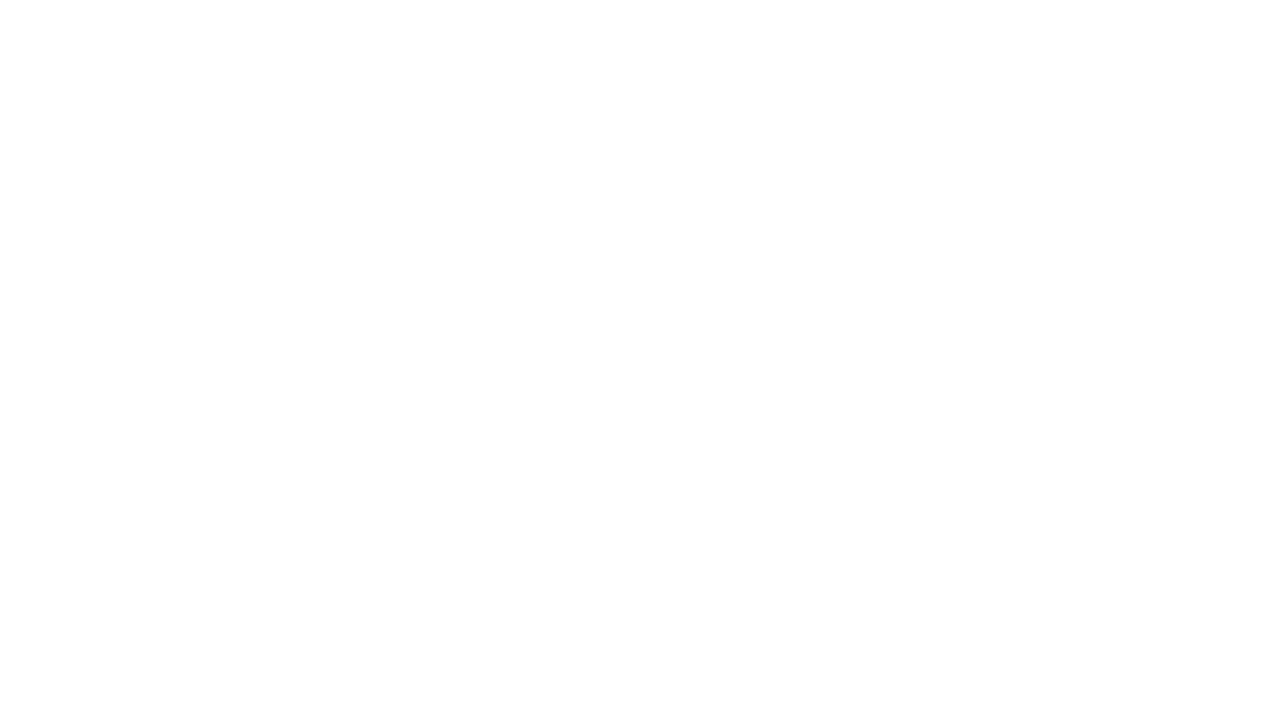
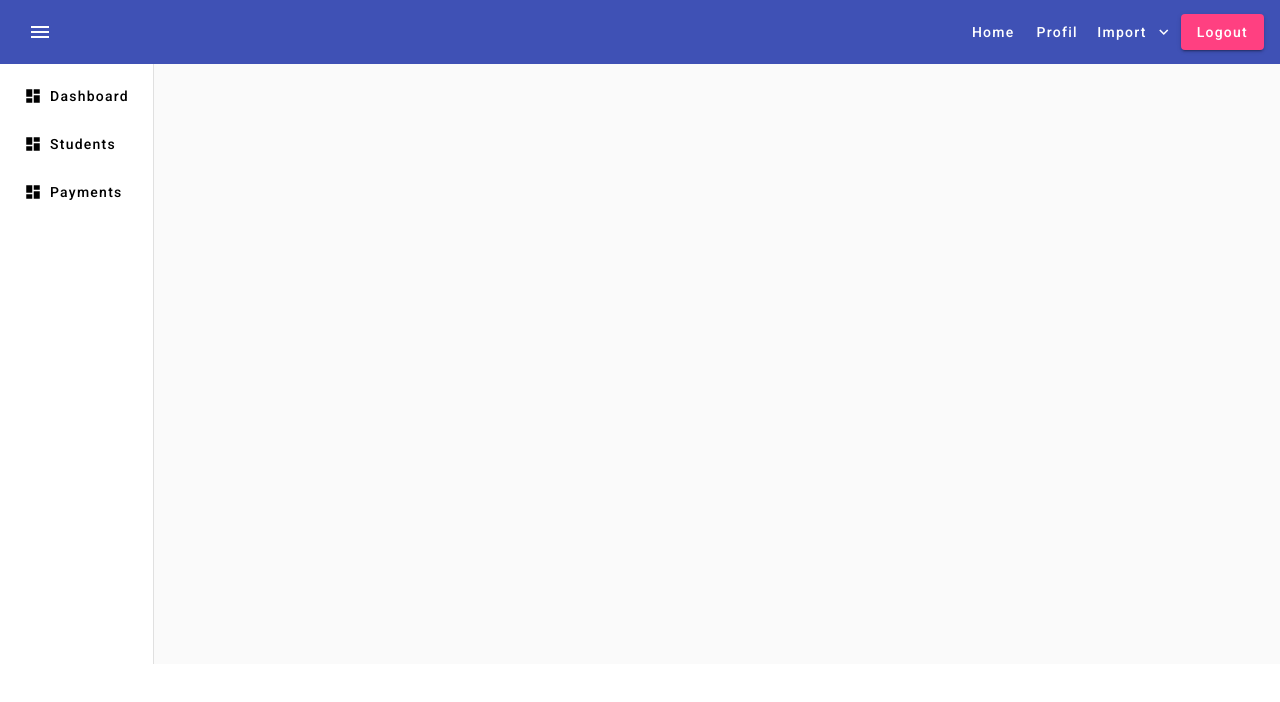
Before and after one commit to badji1771/demo-spring-angular, an Angular app in the folder frontend-angular/: page /admin in a window 1280 px wide. Before the commit this address led to /. Shown: the top 702 px of the page. Built offline with nearby package versions, Linux system fonts and the light colour scheme.

Commit message:
implementation system authentification

```diff
--- a/frontend-angular/src/app/admin-template/admin-template.component.html
+++ b/frontend-angular/src/app/admin-template/admin-template.component.html
@@ -3,35 +3,40 @@
     <mat-icon>menu</mat-icon>
   </button>
   <span style="flex: auto"></span>
-  <button mat-button routerLink="/home">Home</button>
-  <button mat-button routerLink="/profile">Profil</button>
+  <button mat-button routerLink="/admin/home">Home</button>
+  <button mat-button routerLink="/admin/profile">Profil</button>
   <button mat-button [matMenuTriggerFor]="importMenu">
     <mat-icon iconPositionEnd>keyboard_arrow_down</mat-icon>
     Import
   </button>
   <mat-menu #importMenu>
-    <button mat-menu-item routerLink="/loadStudents">Load Student</button>
-    <button mat-menu-item routerLink="/loadPayments">Load Payment</button>
+    <button mat-menu-item routerLink="/admin/loadStudents">Load Student</button>
+    <button mat-menu-item routerLink="/admin/loadPayments">Load Payment</button>
   </mat-menu>
-  <button mat-raised-button color="accent" routerLink="/login">Logout</button>
+  <button mat-button *ngIf="authService.isAuthenticated">
+    {{authService.username}}
+  </button>
+  <button mat-raised-button color="accent" (click)="logout()" >
+    Logout
+  </button>
 </mat-toolbar>
 <mat-drawer-container>
   <mat-drawer #myDrawer opened="true" mode="side" position="start">
     <mat-list>
       <mat-list-item>
-        <button mat-button routerLink="/dashboard">
+        <button mat-button routerLink="/admin/dashboard">
           <mat-icon>dashboard</mat-icon>
           Dashboard
         </button>
       </mat-list-item>
       <mat-list-item>
-        <button mat-button routerLink="/students">
+        <button mat-button routerLink="/admin/students">
           <mat-icon>dashboard</mat-icon>
           Students
         </button>
       </mat-list-item>
       <mat-list-item>
-        <button mat-button routerLink="/payments">
+        <button mat-button routerLink="/admin/payments">
           <mat-icon>dashboard</mat-icon>
           Payments
         </button>
--- a/frontend-angular/src/app/admin-template/admin-template.component.ts
+++ b/frontend-angular/src/app/admin-template/admin-template.component.ts
@@ -1,4 +1,5 @@
 import { Component } from '@angular/core';
+import {AuthService} from "../services/auth.service";
 
 @Component({
   selector: 'app-admin-template',
@@ -6,5 +7,10 @@ import { Component } from '@angular/core';
   styleUrl: './admin-template.component.css'
 })
 export class AdminTemplateComponent {
+constructor(public  authService : AuthService) {
+}
 
+  logout() {
+    this.authService.logout();
+  }
 }
--- a/frontend-angular/src/app/app-routing.module.ts
+++ b/frontend-angular/src/app/app-routing.module.ts
@@ -8,18 +8,21 @@ import {LoadPaymentsComponent} from "./load-payments/load-payments.component";
 import {DashboardComponent} from "./dashboard/dashboard.component";
 import {StudentsComponent} from "./students/students.component";
 import {PaymentsComponent} from "./payments/payments.component";
+import {AdminTemplateComponent} from "./admin-template/admin-template.component";
 
 const routes: Routes = [
   {path : "",component : LoginComponent},
   {path : "login",component : LoginComponent},
+  {path : "admin",component : AdminTemplateComponent, children:[
       {path : "home",component : HomeComponent},
       {path : "profile",component : ProfileComponent},
-  {path : "login",component : LoginComponent},
       {path : "loadStudents",component : LoadStudentsComponent},
       {path : "loadPayments",component : LoadPaymentsComponent},
       {path : "dashboard",component : DashboardComponent},
       {path : "students",component : StudentsComponent},
       {path : "payments",component : PaymentsComponent},
+    ]},
+
 ];
 
 @NgModule({
--- a/frontend-angular/src/app/app.module.ts
+++ b/frontend-angular/src/app/app.module.ts
@@ -22,6 +22,7 @@ import { ProfileComponent } from './profile/profile.component';
 import {MatCardModule} from "@angular/material/card";
 import {MatFormField, MatFormFieldModule} from "@angular/material/form-field";
 import {MatInput, MatInputModule} from "@angular/material/input";
+import {ReactiveFormsModule} from "@angular/forms";
 
 @NgModule({
   declarations: [
@@ -48,7 +49,8 @@ import {MatInput, MatInputModule} from "@angular/material/input";
     MatListModule,
     MatCardModule,
     MatFormFieldModule,
-    MatInputModule
+    MatInputModule,
+    ReactiveFormsModule
   ],
   providers: [
     provideAnimationsAsync()
--- a/frontend-angular/src/app/login/login.component.html
+++ b/frontend-angular/src/app/login/login.component.html
@@ -1,5 +1,6 @@
 <div class="container">
-  <mat-card class="login-form">
+  {{loginForm.value | json}}
+  <mat-card class="login-form" [formGroup]="loginForm">
     <mat-card-header>
       <mat-card-title>
         Authentication
@@ -9,15 +10,15 @@
     <mat-card-content>
       <mat-form-field appearance="outline">
         <mat-label>Uername or Email</mat-label>
-        <input matInput>
+        <input matInput formControlName="username">
       </mat-form-field>
       <mat-form-field appearance="outline">
         <mat-label>Password</mat-label>
-        <input matInput type="password">
+        <input matInput type="password" formControlName="password">
       </mat-form-field>
     </mat-card-content>
     <mat-card-actions align="end">
-      <button mat-raised-button color="primary">Login</button>
+      <button (click)="login()" mat-raised-button color="primary">Login</button>
     </mat-card-actions>
   </mat-card>
 </div>
--- a/frontend-angular/src/app/login/login.component.ts
+++ b/frontend-angular/src/app/login/login.component.ts
@@ -1,10 +1,31 @@
-import { Component } from '@angular/core';
+import {Component, OnInit} from '@angular/core';
+import {FormBuilder, FormGroup} from "@angular/forms";
+import {AuthService} from "../services/auth.service";
+import {Router} from "@angular/router";
 
 @Component({
   selector: 'app-login',
   templateUrl: './login.component.html',
   styleUrl: './login.component.css'
 })
-export class LoginComponent {
+export class LoginComponent implements OnInit{
 
+  public loginForm! : FormGroup;
+  constructor(private fb:FormBuilder,private authService : AuthService,private router: Router) {
+  }
+  ngOnInit(): void {
+    this.loginForm = this.fb.group({
+      username : this.fb.control(''),
+      password : this.fb.control(''),
+    });
+  }
+
+  login() {
+    let username = this.loginForm.value.username;
+    let password = this.loginForm.value.password;
+    let auth:boolean=this.authService.login(username,password);
+    if(auth==true){
+      this.router.navigateByUrl("/admin")
+    }
+  }
 }
--- /dev/null
+++ b/frontend-angular/src/app/services/auth.service.ts
@@ -0,0 +1,36 @@
+import { Injectable } from '@angular/core';
+import {Router} from "@angular/router";
+
+@Injectable({
+  providedIn: 'root'
+})
+export class AuthService {
+
+  public users:any ={
+    admin :{password:'1234',roles:['STUDENT','ADMIN']},
+    user1 :{password:'1234',roles:['STUDENT']},
+  }
+
+  public username : any;
+  public isAuthenticated : boolean = false;
+  public roles : string[] =[];
+  constructor(private router : Router) { }
+
+  public login(username : string, password : string):boolean{
+  if(this.users[username] && this.users[username]['password']==password){
+    this.username = username;
+    this.isAuthenticated = true;
+    this.roles=this.users[username]['roles'];
+    return true;
+  }else{
+    return false;
+  }
+  }
+
+  logout() {
+    this.isAuthenticated=false;
+    this.roles=[];
+    this.username =undefined;
+    this.router.navigateByUrl("/login")
+  }
+}
```
Also changed, not shown: 1 other file (tests, documents, lock files or other folders). Lines whose indentation alone changed are shown as unchanged.
